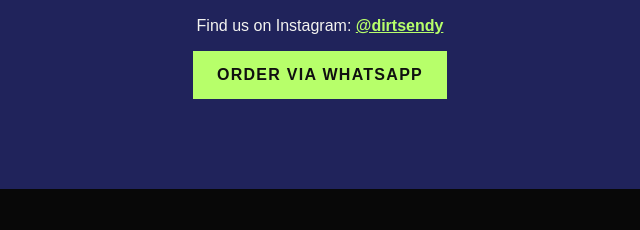
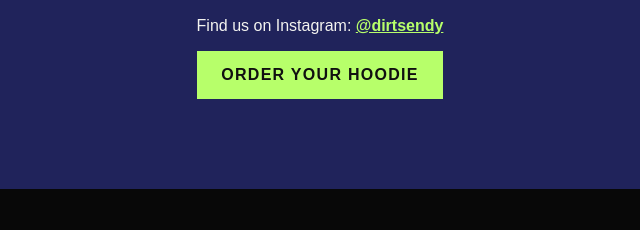
Before and after one commit to dirtsendy/dirtsendy.github.io, a plain HTML site: page index.html in a window 1280 px wide. Shown: the part 3147-3377 px from the top of the page, 320-960 px from the left. Drawn offline with Linux system fonts and the light colour scheme.

Commit message:
Update contact section with new order link

```diff
--- a/index.html
+++ b/index.html
@@ -104,7 +104,7 @@
     <section id="contact" class="section contact">
       <h2>Follow the send.</h2>
       <p>Find us on Instagram: <a href="https://www.instagram.com/dirtsendy/" target="_blank" rel="noopener">@dirtsendy</a></p>
-      <a class="btn primary" href="https://wa.me/" target="_blank" rel="noopener">Order via WhatsApp</a>
+     <a class="btn primary" href="https://docs.google.com/forms/d/e/1FAIpQLSc732rgUoqS872x6Y5RGSYxy9FjuqGx9UQ6cZjFs9khw5bRMA/viewform" target="_blank" rel="noopener">Order Your Hoodie</a>
     </section>
   </main>
 
```
